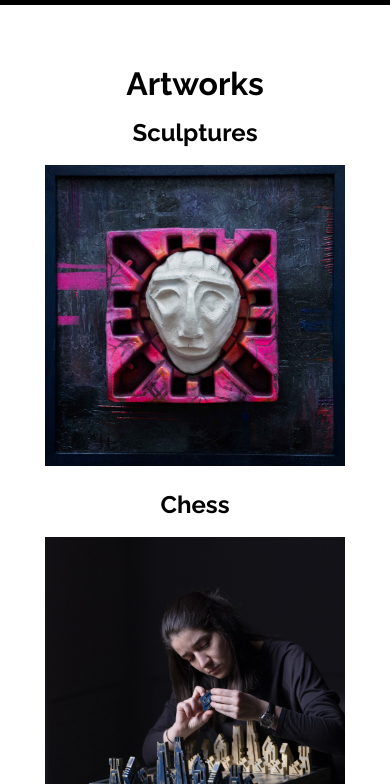
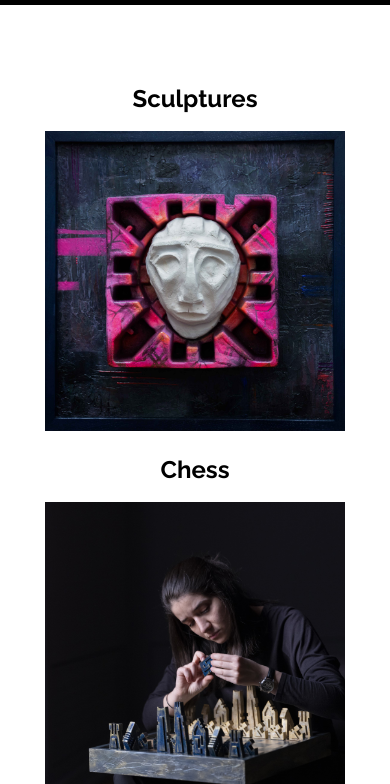
Before and after one commit to leilamamedova/va-artist, a plain HTML site: page installation.html in a window 390 px wide. Shown: the part 55-839 px from the top of the page. Drawn offline with nearby package versions, Linux system fonts and the light colour scheme.

Commit message:
fix on mob

```diff
--- a/installation.html
+++ b/installation.html
@@ -30,7 +30,6 @@
     </nav>
 
     <div class="container">
-        <h1 class="section-title">Artworks</h1>
         <div class="middle-images">
             <div class="image-item">
                 <h2 class="image-title">Sculptures</h2>
--- a/styles/installation.css
+++ b/styles/installation.css
@@ -2,12 +2,8 @@
   width: 100%;
   margin: 0 auto;
   padding: 0 20px;
-}
-
-.section-title {
+  padding: 120px 148px 0;
   text-align: center;
-  padding: 120px 148px 0;
-  width: 100%;
 }
 
 .middle-images {
@@ -38,42 +34,46 @@
 
 @media screen and (max-width: 1400px) {
   .container {
-    padding: 0 60px;
+    padding: 120px 60px 0;
   }
 }
 
 @media screen and (max-width: 1200px) {
   .container {
-    padding: 0 40px;
-  }
-
-  .section-title {
     padding: 120px 40px 0;
   }
 
   .middle-images {
-    height: 40vh;
+    height: 60vh;
   }
 }
 
 @media screen and (max-width: 992px) {
   .container {
-    padding: 0 20px;
+    padding: 120px 20px 0;
   }
 }
 
 @media screen and (max-width: 768px) {
   .container {
-    padding: 0 20px;
-  }
-
-  .section-title {
-    padding: 120px 20px 40px;
+    padding: 120px 20px 0;
   }
 
   .middle-images {
     flex-direction: column;
     gap: 20px;
-    height: 80vh;
+    height: 75vh;
   }
 }
+
+@media screen and (max-width: 395px) {
+  .container {
+    padding: 120px 20px 0;
+  }
+
+  .middle-images {
+    flex-direction: column;
+    gap: 20px;
+    height: 90vh;
+  }
+}
```
Also changed, not shown: styles/biennale.css (+6 -6 lines).
